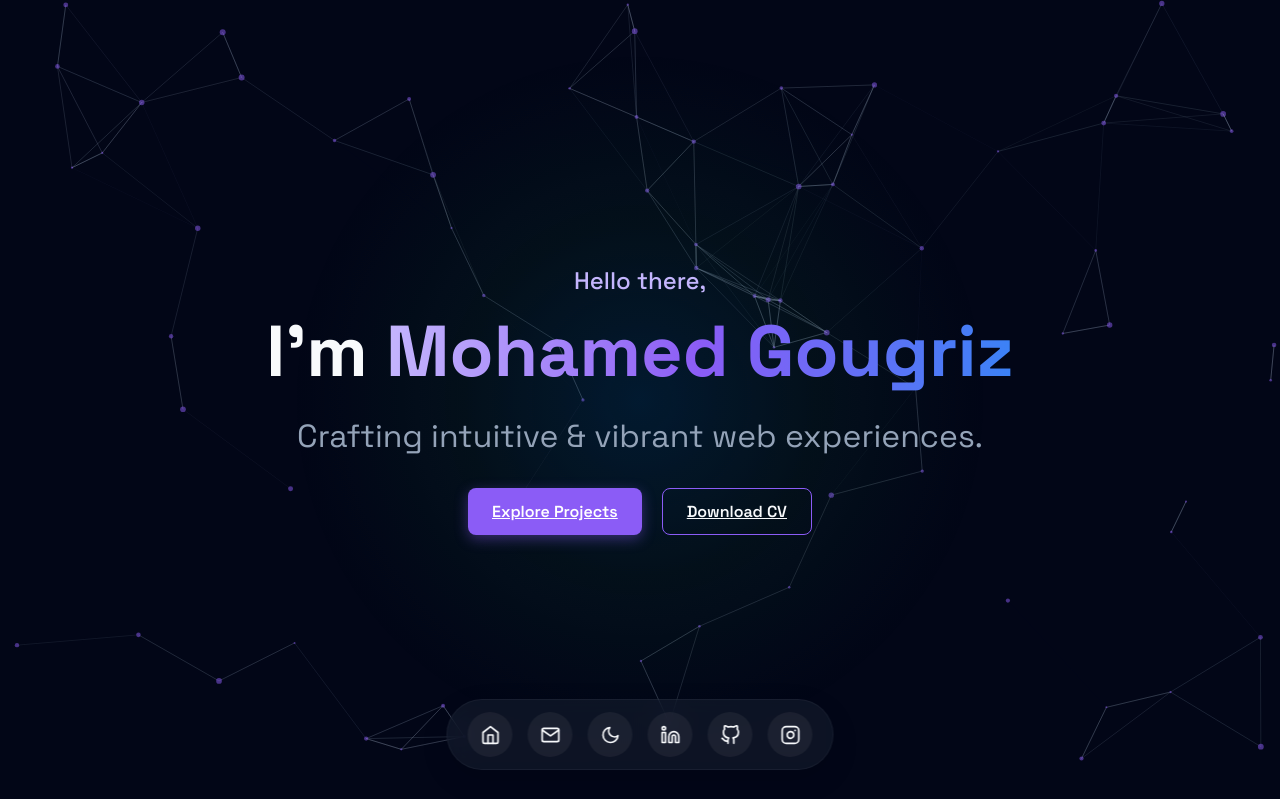
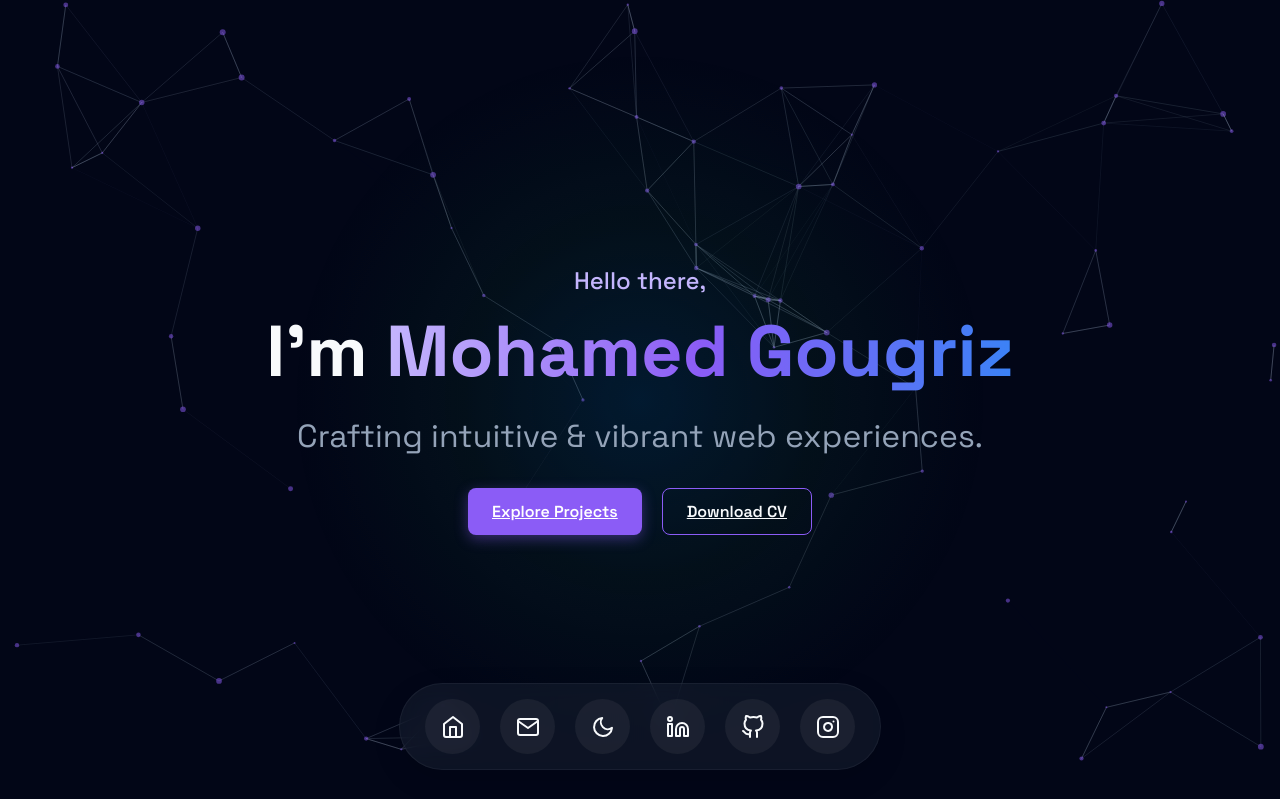
Before and after one commit to medgougriz/MyPortfolio, a React (Vite) app: page / in a window 1280 px wide. Shown: the top 799 px of the page. Built offline with nearby package versions, Linux system fonts and the light colour scheme.

Commit message:
add link to nav and make it big

```diff
--- a/src/components/Navbar.jsx
+++ b/src/components/Navbar.jsx
@@ -11,27 +11,27 @@ const Navbar = ({ theme, toggleTheme }) => {
         zIndex: 100,
         display: 'flex',
         alignItems: 'center',
-        gap: '15px',
-        padding: '12px 20px',
+        gap: '20px',
+        padding: '15px 25px',
         background: 'var(--glass-bg)',
         backdropFilter: 'blur(12px)',
         WebkitBackdropFilter: 'blur(12px)',
         border: '1px solid var(--glass-border)',
-        borderRadius: '50px',
+        borderRadius: '60px',
         boxShadow: '0 10px 30px rgba(0,0,0,0.1)',
         transition: 'all 0.3s ease',
     };
 
     const iconStyle = {
         color: 'var(--text-main)',
-        fontSize: '20px',
+        fontSize: '24px',
         cursor: 'pointer',
         transition: 'all 0.3s ease',
         display: 'flex',
         alignItems: 'center',
         justifyContent: 'center',
-        width: '45px',
-        height: '45px',
+        width: '55px',
+        height: '55px',
         borderRadius: '50%',
         background: 'rgba(150, 150, 150, 0.1)',
         textDecoration: 'none'
@@ -63,10 +63,10 @@ const Navbar = ({ theme, toggleTheme }) => {
             <div style={iconStyle} onMouseOver={handleMouseOver} onMouseOut={handleMouseOut} onClick={toggleTheme}>
                 {theme === 'dark' ? <FiMoon /> : <FiSun />}
             </div>
-            <a href="https://linkedin.com" target="_blank" rel="noopener noreferrer" style={iconStyle} onMouseOver={handleMouseOver} onMouseOut={handleMouseOut}>
+            <a href="https://www.linkedin.com/in/mohamed-gougriz/" target="_blank" rel="noopener noreferrer" style={iconStyle} onMouseOver={handleMouseOver} onMouseOut={handleMouseOut}>
                 <FiLinkedin />
             </a>
-            <a href="https://github.com" target="_blank" rel="noopener noreferrer" style={iconStyle} onMouseOver={handleMouseOver} onMouseOut={handleMouseOut}>
+            <a href="https://github.com/medgougriz" target="_blank" rel="noopener noreferrer" style={iconStyle} onMouseOver={handleMouseOver} onMouseOut={handleMouseOut}>
                 <FiGithub />
             </a>
             <a href="https://instagram.com" target="_blank" rel="noopener noreferrer" style={iconStyle} onMouseOver={handleMouseOver} onMouseOut={handleMouseOut}>
```
